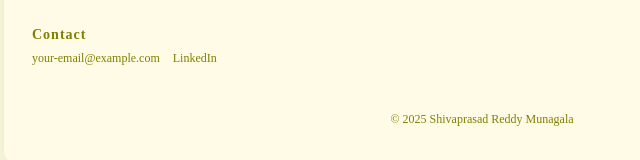
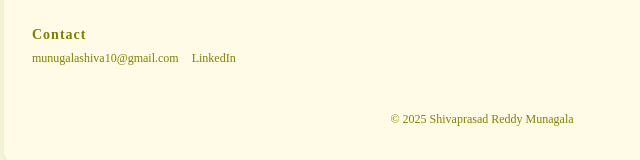
Before and after one commit to munugalashiva/shivaprasad-portfolio, a plain HTML site: page index.html in a window 1280 px wide. Shown: the part 1015-1175 px from the top of the page, 158-798 px from the left. Drawn offline with Linux system fonts and the light colour scheme.

Commit message:
Update index.html

```diff
--- a/index.html
+++ b/index.html
@@ -197,7 +197,7 @@
     <section id="contact" class="section">
       <h2>Contact</h2>
       <div class="contact-links">
-        <a href="mailto:your-email@example.com">your-email@example.com</a>
+        <a href="mailto:munugalashiva10@gmail.com">munugalashiva10@gmail.com</a>
         <a href="https://www.linkedin.com/in/shivaprasad-reddy-05604024a/" target="_blank">LinkedIn</a>
       </div>
     </section>
```
